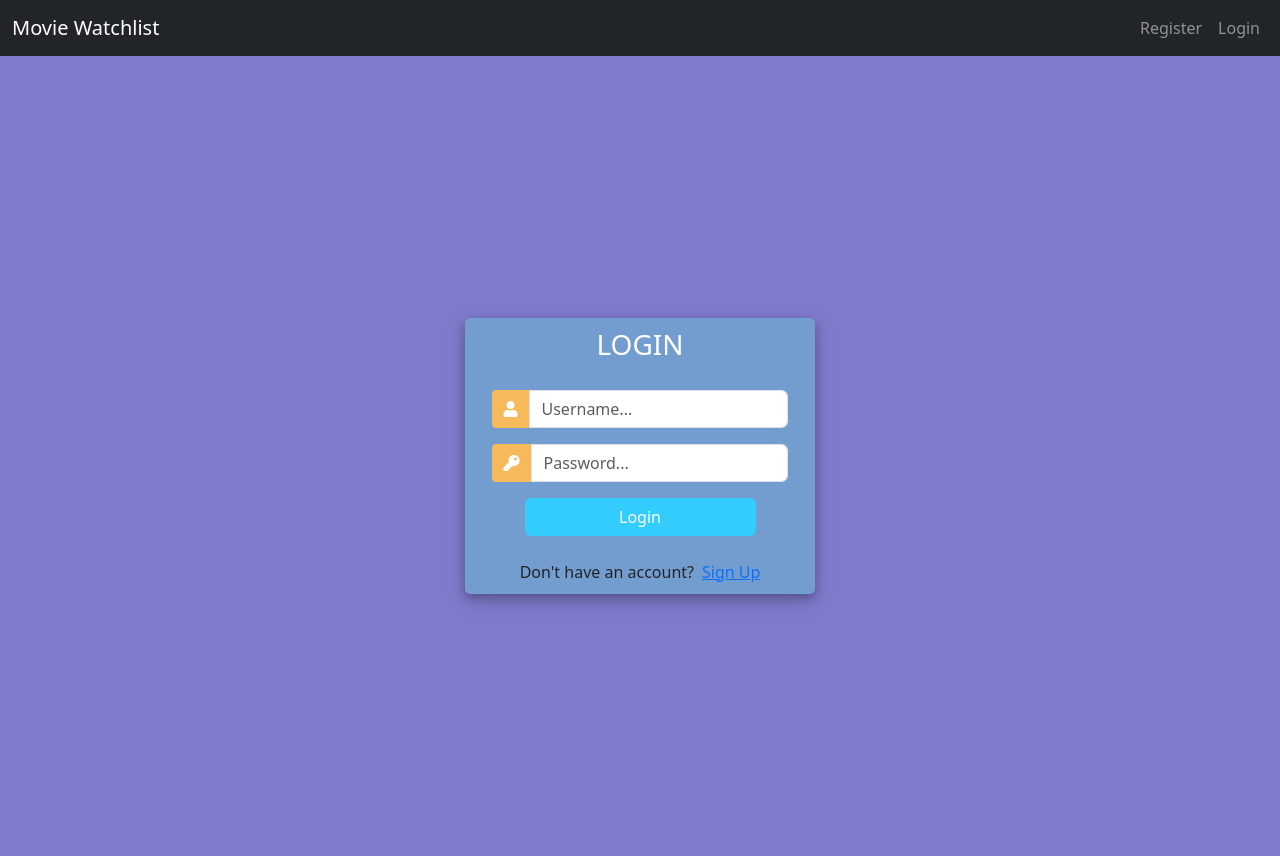
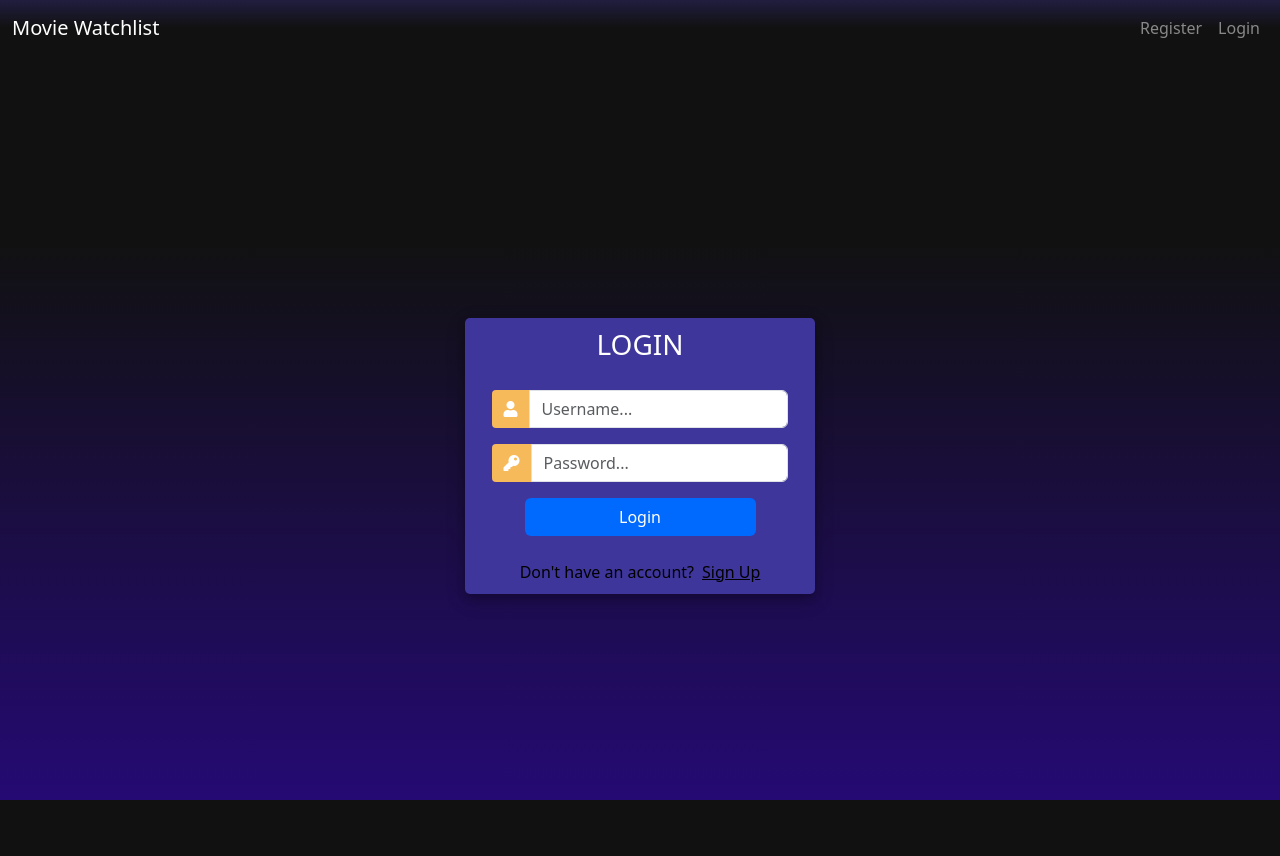
Before and after one commit to Nand1904/Movie-Watchlist, a Django app: template base/templates/login.html in a window 1280 px wide. Run offline with Django 3.2, Linux system fonts and the light colour scheme; the template is opened without the code that fills it, so the values that code supplies are empty; some libraries are stand-ins or nearby versions.

Commit message:
html changes

```diff
--- a/base/templates/login.html
+++ b/base/templates/login.html
@@ -15,15 +15,16 @@
 		html {
 			margin: 0;
 			padding: 0;
-			height: 100%;
-			background: #7f7acc !important;
+			background: linear-gradient(#111111 30%, #4000ff 200%);
+    		height: 100vh;
+    		background-attachment: fixed;
 		}
 
 		.user_card {
 			width: 350px;
 			margin-top: auto;
 			margin-bottom: auto;
-			background: #749dcf;
+			background: #3f369c;
 			position: relative;
 			display: flex;
 			justify-content: center;
@@ -47,7 +48,7 @@
 
 		.login_btn {
 			width: 100%;
-			background: #33ccff !important;
+			background: #006aff !important;
 			color: white !important;
 		}
 
@@ -122,8 +123,8 @@
 				{% endfor %}
 
 				<div class="mt-4">
-					<div class="d-flex justify-content-center links">
-						Don't have an account? <a href="{% url 'register' %}" class="ml-2">Sign Up</a>
+					<div class="d-flex justify-content-center links text-black">
+						Don't have an account? <a href="{% url 'register' %}" class="ml-2 text-black">Sign Up</a>
 					</div>
 
 				</div>
--- a/base/templates/navbar.html
+++ b/base/templates/navbar.html
@@ -10,7 +10,7 @@
 </head>
 
 <body>
-    <nav class="navbar navbar-expand-lg navbar-dark bg-dark">
+    <nav class="navbar navbar-expand-lg navbar-dark bg-primary" style="background: linear-gradient(#3f369c -100%, #111111 50%);">
         <div class="container-fluid">
             <a class="navbar-brand" href="/">Movie Watchlist</a>
             <button class="navbar-toggler" type="button" data-bs-toggle="collapse"
@@ -19,24 +19,24 @@
                 <span class="navbar-toggler-icon"></span>
             </button>
             <div class="collapse navbar-collapse justify-content-end" id="navbarSupportedContent">
-                <ul class="navbar-nav ml-auto">
+                <ul class="navbar-nav ml-auto ">
                     {% if user.is_authenticated %}
-                    <li class="nav-item dropdown">
+                    <li class="nav-item dropdown" style="align-items: end;">
                         <a class="nav-link dropdown-toggle" href="#" role="button" data-bs-toggle="dropdown"
                             aria-expanded="false">
-                            Dropdown
+                            {{ user.username }}
                         </a>
-                        <ul class="dropdown-menu">
+                        <ul class="dropdown-menu dropleft">
                             <li>
-                                <a class="dropdown-item" href="{% url 'delete_user' %}">Delete User</a>
+                                <a class="dropdown-item" href="{% url 'delete_user' %}">Delete My Account</a>
                             </li>
                             <li>
-                                <a class="dropdown-item" href="{% url 'view_watchlist' user.username %}">View Watchlist</a>
+                                <a class="dropdown-item" href="{% url 'logout' %}">Logout</a>
                             </li>
                         </ul>
-                    </li>
-                    <li class="nav-item">
-                        <a class="nav-link" href="{% url 'logout' %}">Logout</a>
+                        <li>
+                            <a class="nav-link" href="{% url 'view_watchlist' user.username %}">My Watchlist</a>
+                        </li>
                     </li>
                     {% else %}
                     <li class="nav-item">
```
Also changed, not shown: base/templates/register.html (+7 -6 lines), base/templates/view_movie_details.html (+9 -9 lines), db.sqlite3.
